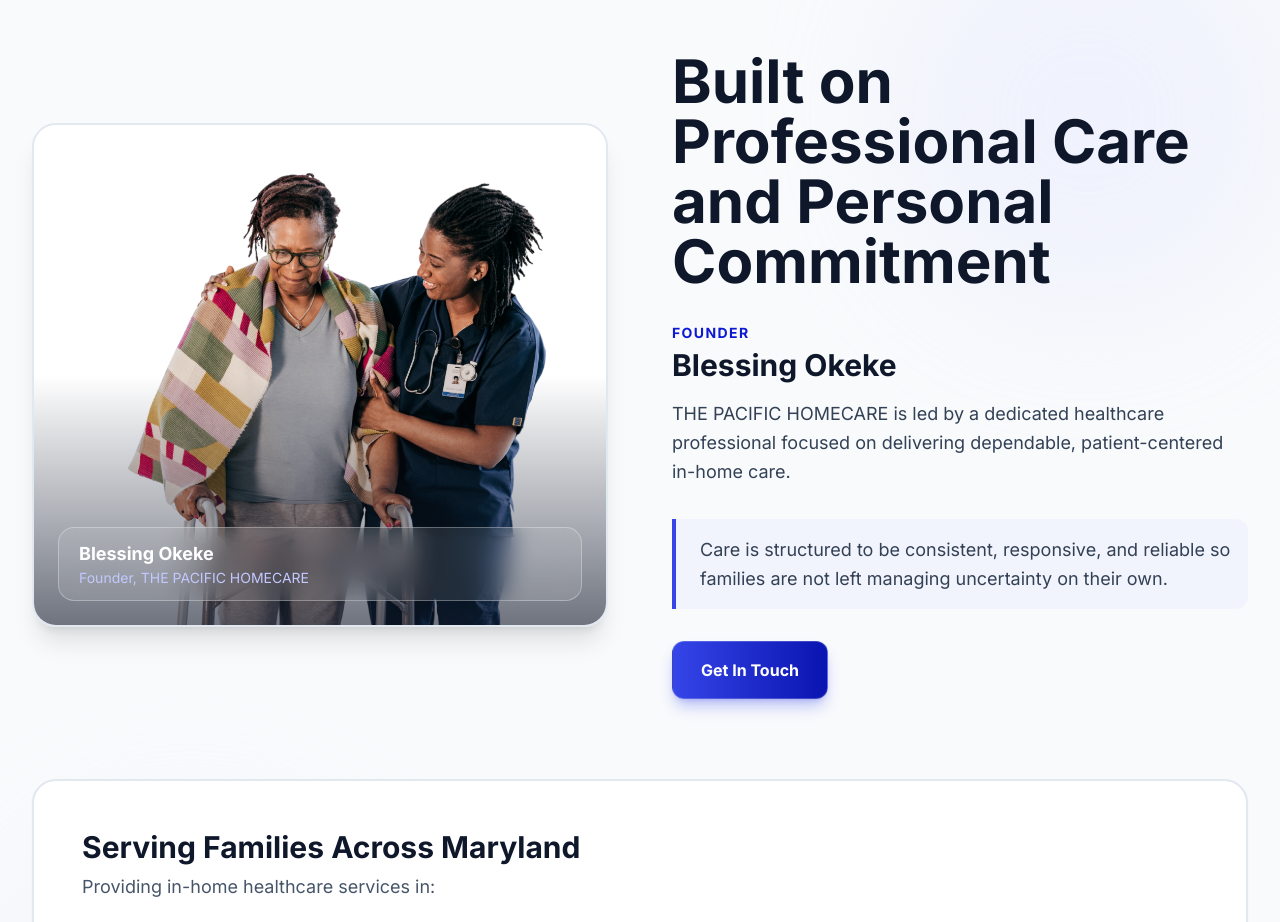
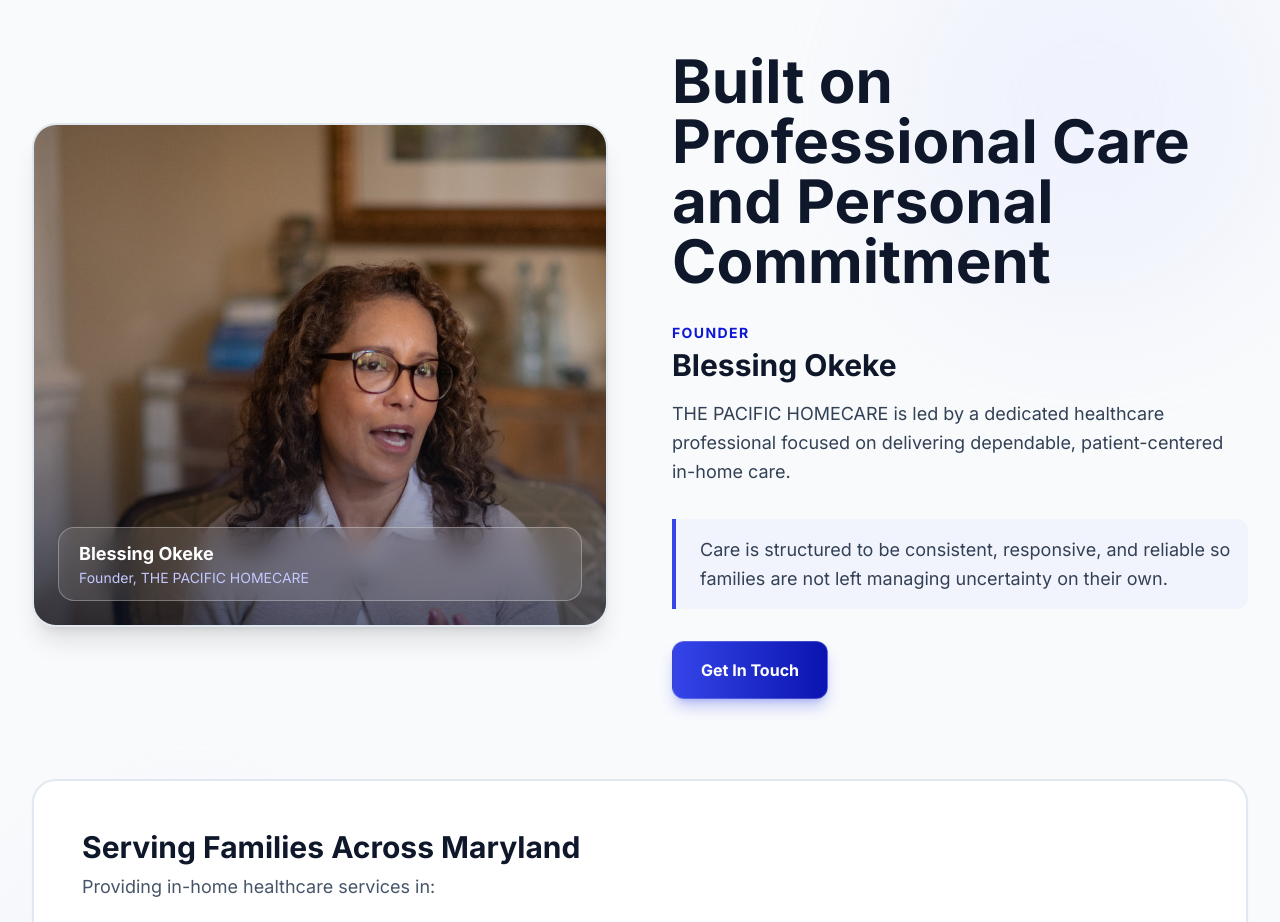
Before and after one commit to iamlekside2/pacific, a React (Vite) app: page / in a window 1280 px wide. Shown: the part 9580-10502 px from the top of the page. Built offline with nearby package versions, Linux system fonts and the light colour scheme.

Commit message:
Use profile.jpeg for founder photo
Co-Authored-By: Claude Opus 4.6 (1M context) <noreply@anthropic.com>

```diff
--- a/src/components/About.jsx
+++ b/src/components/About.jsx
@@ -1,5 +1,5 @@
 import { MapPin } from 'lucide-react'
-import img71 from '../assets/images/71.png'
+import imgProfile from '../assets/images/profile.jpeg'
 
 const areas = [
   { city: 'Towson, MD', note: 'Primary service area' },
@@ -27,7 +27,7 @@ export default function About() {
             {/* Image card */}
             <div className="relative rounded-3xl overflow-hidden shadow-xl border-2 border-slate-200 group-hover:border-blue-400 group-hover:shadow-2xl group-hover:shadow-blue-500/15 transition-all duration-500">
               <img
-                src={img71}
+                src={imgProfile}
                 alt="Blessing Okeke – Founder, THE PACIFIC HOMECARE"
                 className="w-full h-[500px] object-cover object-top group-hover:scale-105 transition-transform duration-700"
               />
--- a/src/pages/AboutPage.jsx
+++ b/src/pages/AboutPage.jsx
@@ -1,5 +1,5 @@
 import { Phone, CheckCircle, Shield, Clock, Users, Heart, ArrowRight } from 'lucide-react'
-import img71 from '../assets/images/71.png'
+import imgProfile from '../assets/images/profile.jpeg'
 import { Link } from 'react-router-dom'
 
 const differentiators = [
@@ -143,7 +143,7 @@ export default function AboutPage() {
               <div className="absolute -inset-3 bg-gradient-to-r from-blue-400/20 to-blue-600/20 rounded-3xl blur-2xl opacity-0 group-hover:opacity-100 transition-opacity duration-500 pointer-events-none" />
               <div className="relative rounded-3xl overflow-hidden shadow-xl border-2 border-slate-200 group-hover:border-blue-400 group-hover:shadow-2xl group-hover:shadow-blue-500/15 transition-all duration-500">
                 <img
-                  src={img71}
+                  src={imgProfile}
                   alt="Blessing Okeke – Founder, THE PACIFIC HOMECARE"
                   className="w-full h-[500px] object-cover object-top group-hover:scale-105 transition-transform duration-700"
                 />
```
Also changed, not shown: src/assets/images/profile.jpeg (added).
